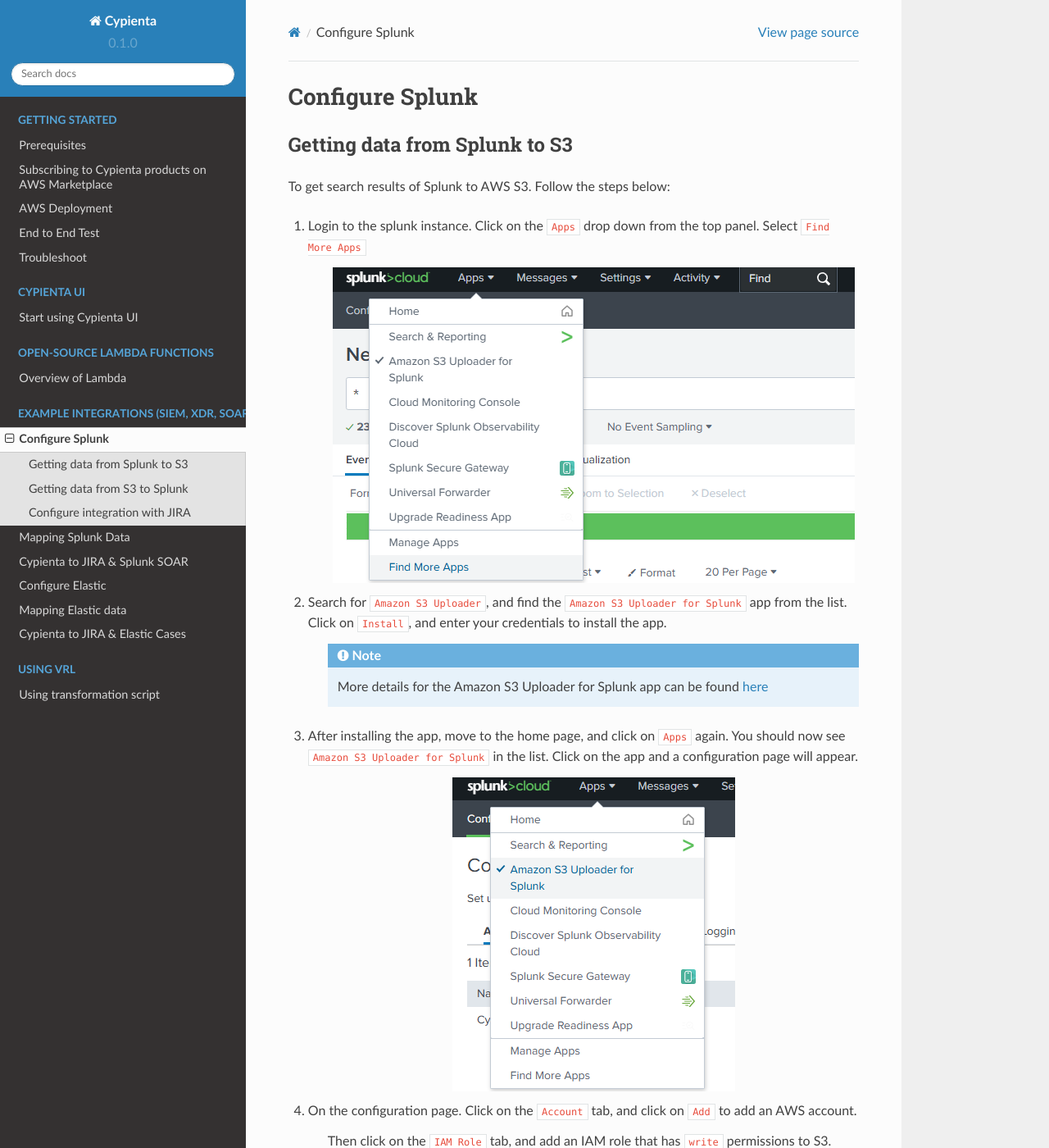
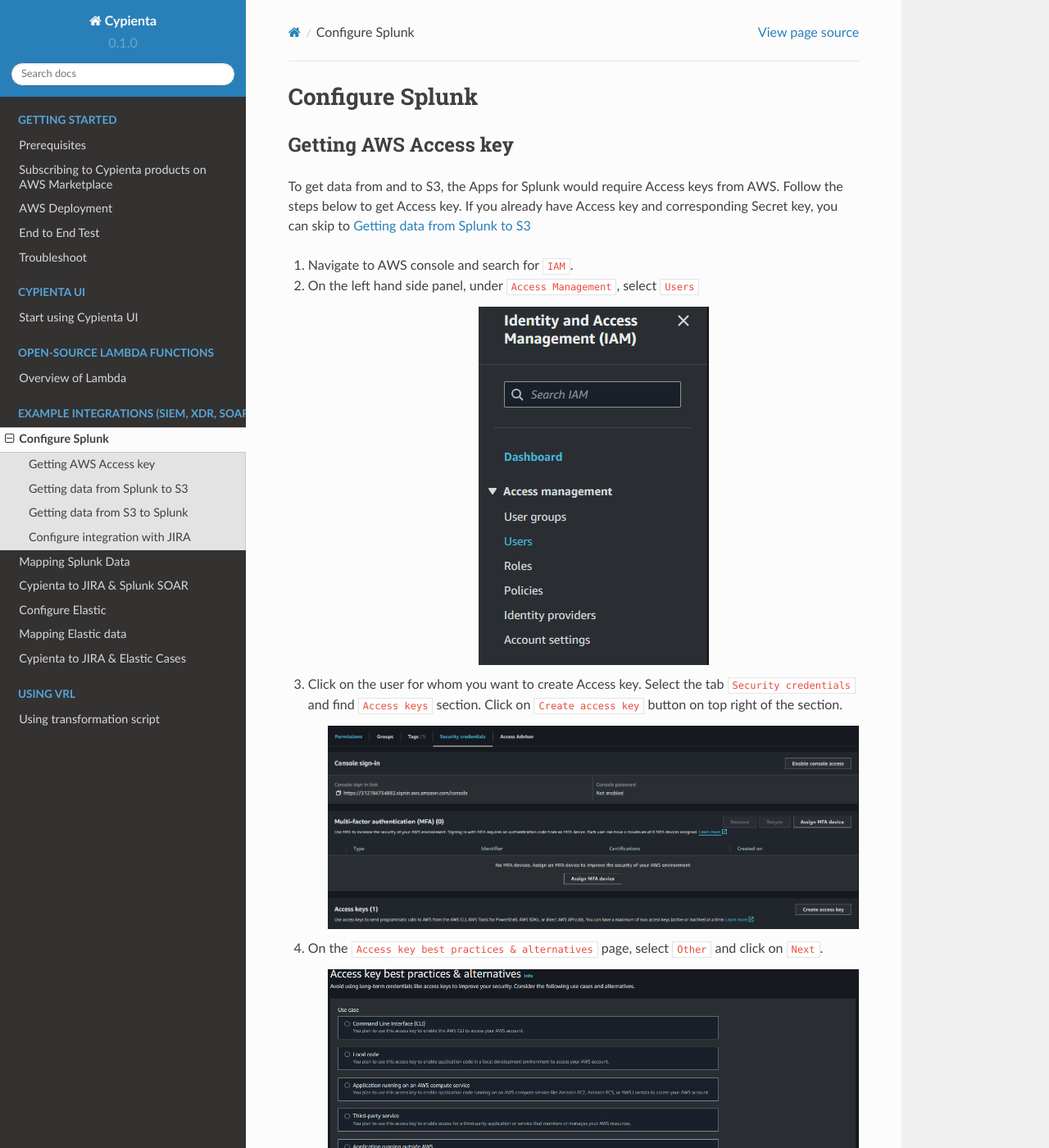
Before and after one commit to cypienta/docs, a Sphinx documentation site: the page built from docs/source/splunk/splunk.rst, in a window 1280 px wide and 1400 px high. Shown: the whole window at 82% size. Built offline with Sphinx 7.4.7 and the Read the Docs theme 2.0.0, drawn with Linux system fonts in a browser that asks for light colours; some of the changed text lies outside the part shown.

Commit message:
update docs for v0.7

```diff
--- a/docs/source/splunk/splunk.rst
+++ b/docs/source/splunk/splunk.rst
@@ -1,5 +1,41 @@
 Configure Splunk
 ================
+
+Getting AWS Access key
+----------------------
+
+To get data from and to S3, the Apps for Splunk would require Access keys from AWS. Follow the steps below to get Access key. If you already have Access key and corresponding Secret key, you can skip to :ref:`getting_data_from_splunk`
+
+1. Navigate to AWS console and search for ``IAM``.
+
+2. On the left hand side panel, under ``Access Management``, select ``Users``
+
+    .. image:: splunk_resources/iam_users_panel.png
+        :alt: select users from panel
+        :align: center
+
+3. Click on the user for whom you want to create Access key. Select the tab ``Security credentials`` and find ``Access keys`` section. Click on ``Create access key`` button on top right of the section.
+
+    .. image:: splunk_resources/access_key_tab.png
+        :alt: select users from panel
+        :align: center
+
+4. On the ``Access key best practices & alternatives`` page, select ``Other`` and click on ``Next``.
+
+    .. image:: splunk_resources/other_access_key.png
+        :alt: select other
+        :align: center
+
+5. Set an optional description tag for the access key and click on ``Create access key``.
+
+6. Make note of the ``Access key`` and ``Secret access key`` to use in later steps. You may also download .csv file by clicking on ``Download .csv file``.
+
+    .. image:: splunk_resources/copy_access_key.png
+        :alt: copy access key
+        :align: center
+
+
+.. _getting_data_from_splunk:
 
 Getting data from Splunk to S3
 ------------------------------
@@ -25,7 +61,7 @@
 
 4. On the configuration page. Click on the ``Account`` tab, and click on ``Add`` to add an AWS account.
 
-    Then click on the ``IAM Role`` tab, and add an IAM role that has ``write`` permissions to S3.
+    Then click on the ``IAM Role`` tab, and add an IAM role that has ``write`` permissions to S3. You can use the ARN of IAM role created by the CloudFormation template for Lambda.
 
     In the ``Logging`` tab, the ``Log level`` is set to ``INFO`` by default, modify it as required.
 
```
Also changed, not shown: docs/source/getting_started/deploy.rst (+7 -1 lines), docs/source/getting_started/resources/vrl_image.png (added), docs/source/splunk/splunk_resources/access_key_tab.png (added), docs/source/splunk/splunk_resources/copy_access_key.png (added), docs/source/splunk/splunk_resources/iam_users_panel.png (added), docs/source/splunk/splunk_resources/other_access_key.png (added).
